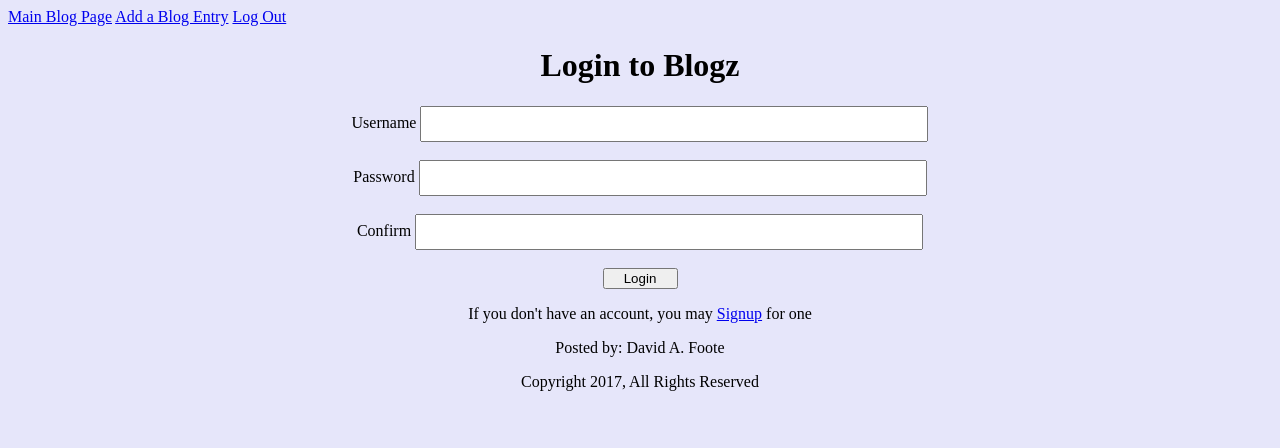
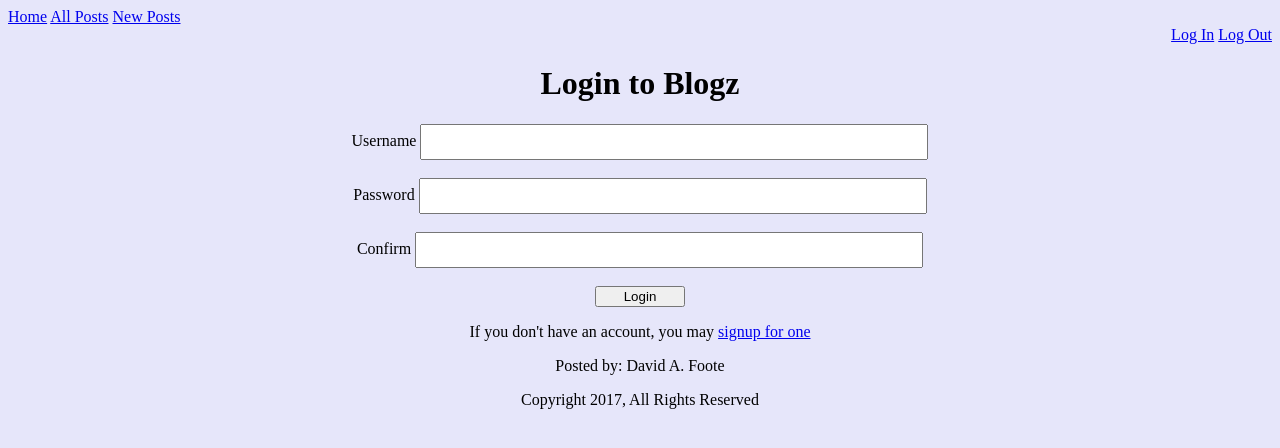
Before and after one commit to ZumbaIdol/Blogz, a Flask app: page /login in a window 1280 px wide. Shown: the top 448 px of the page. Run offline with Flask 2, Linux system fonts and the light colour scheme.

Commit message:
Getting closers, still a few issues

```diff
--- a/main.py
+++ b/main.py
@@ -98,27 +98,29 @@ def logout():
 
 @app.route('/', methods=['POST', 'GET'])
 def index():
-
-    owner = User.query.filter_by(username=session['username']).first()
-
+    owner = User.query.filter_by(username=session['username']).all()
     if request.method == 'POST':
         blog_name = request.form['blog']
-
         new_blog = Blog(blog_name, owner)
         db.session.add(new_blog)
         db.session.commit()
+        blogs = Blog.query.filter_by(owner=owner).all()
+        new_blogs = Blog.query.filter_by(new=True, owner=owner)
 
-    blogs = Blog.query.filter_by(owner=owner).all()
-    return render_template("blog.html", title="Blogz", blogs=blogs)
-    #endpoints_without_login = ['login', 'signup']
+    return render_template("blog.html")
+
 
 
 @app.route('/blog', methods=['GET'])
 def new_blog():
+    page_title = 'New Posts'
     id = request.args.get('id')
     if id == None:
         blogs = Blog.query.all()
         return render_template("blog.html", blogs=blogs)
+    single_user = request.args.get('username')
+    if single_user == 'username':
+        return render_template('singleUser.html', title="Add a New Entry", singleUser=singleUser)
     else:
         individual_blog = Blog.query.get(id)
         return render_template('individual_blog.html', title="Build a Blog", individual_blog=individual_blog)
@@ -126,7 +128,7 @@ def new_blog():
 
 @app.route('/blog', methods=['POST', 'GET'])
 def display_blog_form():
-
+    page_title = 'Blogz'
     blog_title = request.form['title']
     blog_body = request.form['body']
     blog_title_error = ''
--- a/templates/base.html
+++ b/templates/base.html
@@ -19,8 +19,13 @@
 <body>
 
 <div>
-    <a href='/'>Main Blog Page</a>
-    <a href='/new_post'>Add a Blog Entry</a>
+    <a href='/'>Home</a>
+    <a href='/blog'>All Posts</a>
+    <a href='/new_post'>New Posts</a>
+</div>
+
+<div align="right">
+    <a href='/login'>Log In</a>
     <a href='/logout'>Log Out</a>
 </div>
 
--- a/templates/blog.html
+++ b/templates/blog.html
@@ -4,7 +4,7 @@
 <body bgcolor="#E6E6FA">
 
 <center>
-<h1><center>Main Blog Page</center></h1>
+<h1><center>Blog Main Central</center></h1>
 <form action='/' form method='post', value='Blog'>
 
     <hr />
--- a/templates/index.html
+++ b/templates/index.html
@@ -2,7 +2,7 @@
 
 {% block content %}
 <body bgcolor="#E6E6FA">
-<h1><center>Main Blog Page</center></h1>
+<h1><center>Blog Users</center></h1>
 <form action='/' form method='post', value='Blog'>
 
     <hr />
--- a/templates/individual_blog.html
+++ b/templates/individual_blog.html
@@ -11,6 +11,7 @@
 
                 <h2><a href="/blog?id={{individual_blog.id}}">{{individual_blog.title}}</a></h2>
                     <p>{{individual_blog.body}}</p>
+                    <p>Written by <a href="/blog?user={{user.id}}">{{user.id}}</a></p>
 
             </center>
 
--- a/templates/login.html
+++ b/templates/login.html
@@ -29,8 +29,8 @@
                     <input name="confirm"  type="password" id="player" value='' style="width:500px; height:30px;" />
                     <span class="error">{{confirm_password_error}}</span>
                 </label></br></br>
-                <input type="submit" value="Login" style="width:75px;" "height:25px;" /></br>
-                <p>If you don't have an account, you may <a href="/signup">Signup</a> for one</p>
+                <input type="submit" value="Login" "font size:24px;" style="width:90.7px;" "height:34px;" /></br>
+                <p>If you don't have an account, you may <a href="/signup">signup for one</a></p>
         </center>
             </form>
 
--- a/templates/signup.html
+++ b/templates/signup.html
@@ -48,7 +48,7 @@
                 <input name="confirm"  type="password" id="player" value='' style="width:500px; height:30px;" />
                     <span class="error">{{confirm_error}}</span>
                 </label></br></br>
-                <input type="submit" value="Create Account" style="width:150px;" "height:25px;" /></br>
+                <input type="submit" value="Create Account" "font size:24px;" style="width:150px;" "height:34px;" /></br>
             </form>
 </center>
 
```
